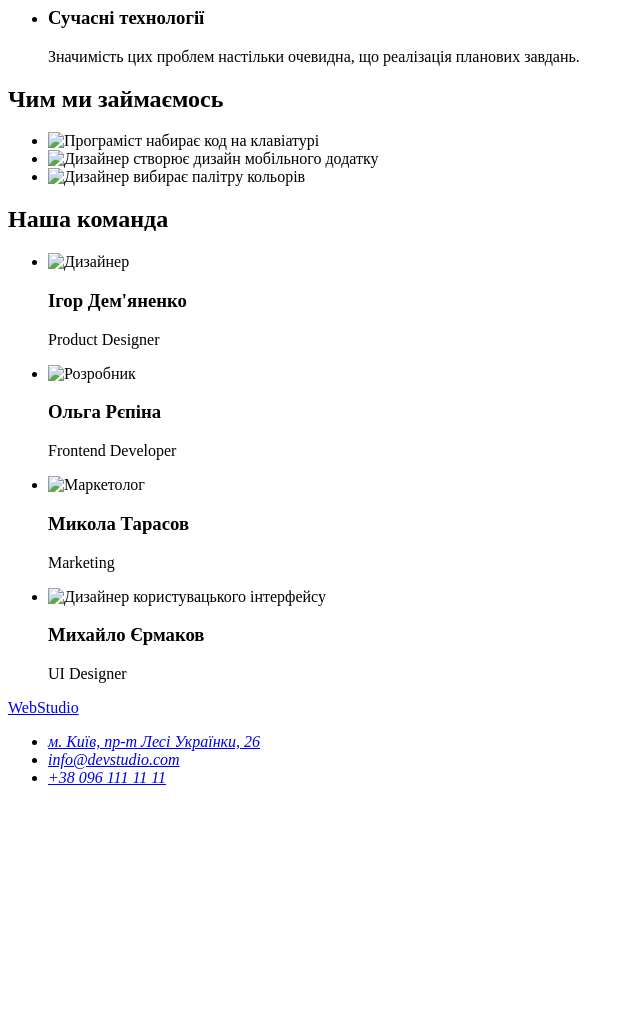
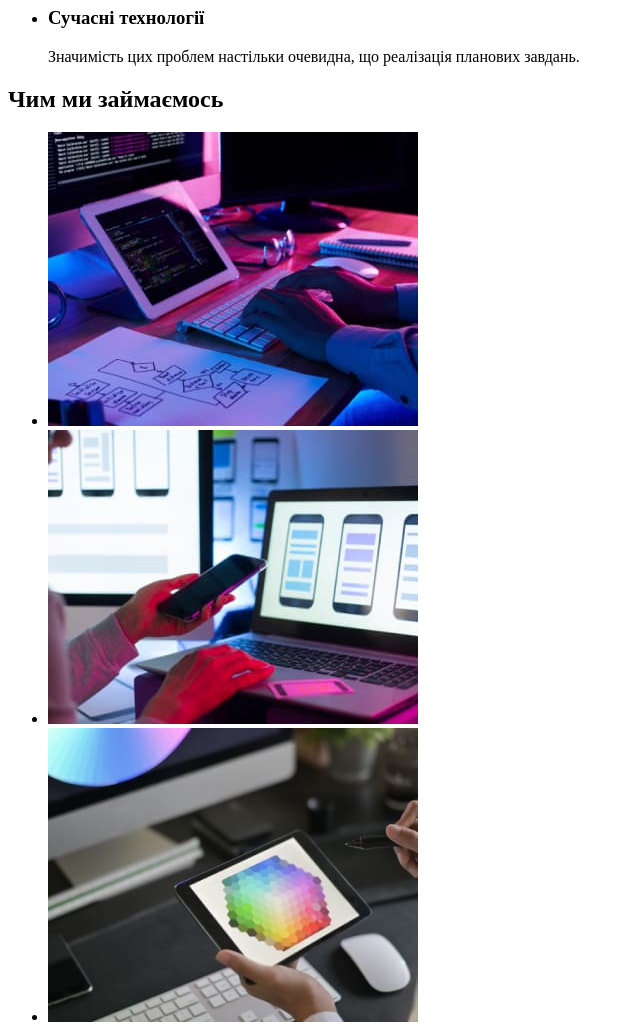
Before and after one commit to maks-vynnychenko/goit-markup-hw-01, a plain HTML site: page index.html in a window 1280 px wide. Shown: the part 520-1545 px from the top of the page, without its empty margins (0-640 px from the left). Before the commit the page ends 1323 px from the top, so only its background shows below. Drawn offline with Linux system fonts and the light colour scheme; the site is published under a folder, as on GitHub Pages, so addresses that start at the root find nothing.

Commit message:
Update img in index.html

```diff
--- a/index.html
+++ b/index.html
@@ -53,17 +53,17 @@
         <h2>Чим ми займаємось</h2>
         <ul>
           <li>
-            <img src="/images/img1.jpg" alt="Програміст набирає код на клавіатурі" width="370" />
+            <img src="./images/img1.jpg" alt="Програміст набирає код на клавіатурі" width="370" />
           </li>
           <li>
             <img
-              src="/images/img2.jpg"
+              src="./images/img2.jpg"
               alt="Дизайнер створює дизайн мобільного додатку"
               width="370"
             />
           </li>
           <li>
-            <img src="/images/img3.jpg" alt="Дизайнер вибирає палітру кольорів" width="370" />
+            <img src="./images/img3.jpg" alt="Дизайнер вибирає палітру кольорів" width="370" />
           </li>
         </ul>
       </section>
@@ -71,22 +71,22 @@
         <h2>Наша команда</h2>
         <ul>
           <li>
-            <img src="/images/img21.jpg" alt="Дизайнер" width="270" />
+            <img src="./images/img21.jpg" alt="Дизайнер" width="270" />
             <h3>Ігор Дем'яненко</h3>
             <p lang="en">Product Designer</p>
           </li>
           <li>
-            <img src="/images/img22.jpg" alt="Розробник" width="270" />
+            <img src="./images/img22.jpg" alt="Розробник" width="270" />
             <h3>Ольга Рєпіна</h3>
             <p lang="en">Frontend Developer</p>
           </li>
           <li>
-            <img src="/images/img23.jpg" alt="Маркетолог" width="270" />
+            <img src="./images/img23.jpg" alt="Маркетолог" width="270" />
             <h3>Микола Тарасов</h3>
             <p lang="en">Marketing</p>
           </li>
           <li>
-            <img src="/images/img24.jpg" alt="Дизайнер користувацького інтерфейсу" width="270" />
+            <img src="./images/img24.jpg" alt="Дизайнер користувацького інтерфейсу" width="270" />
             <h3>Михайло Єрмаков</h3>
             <p lang="en">UI Designer</p>
           </li>
```
